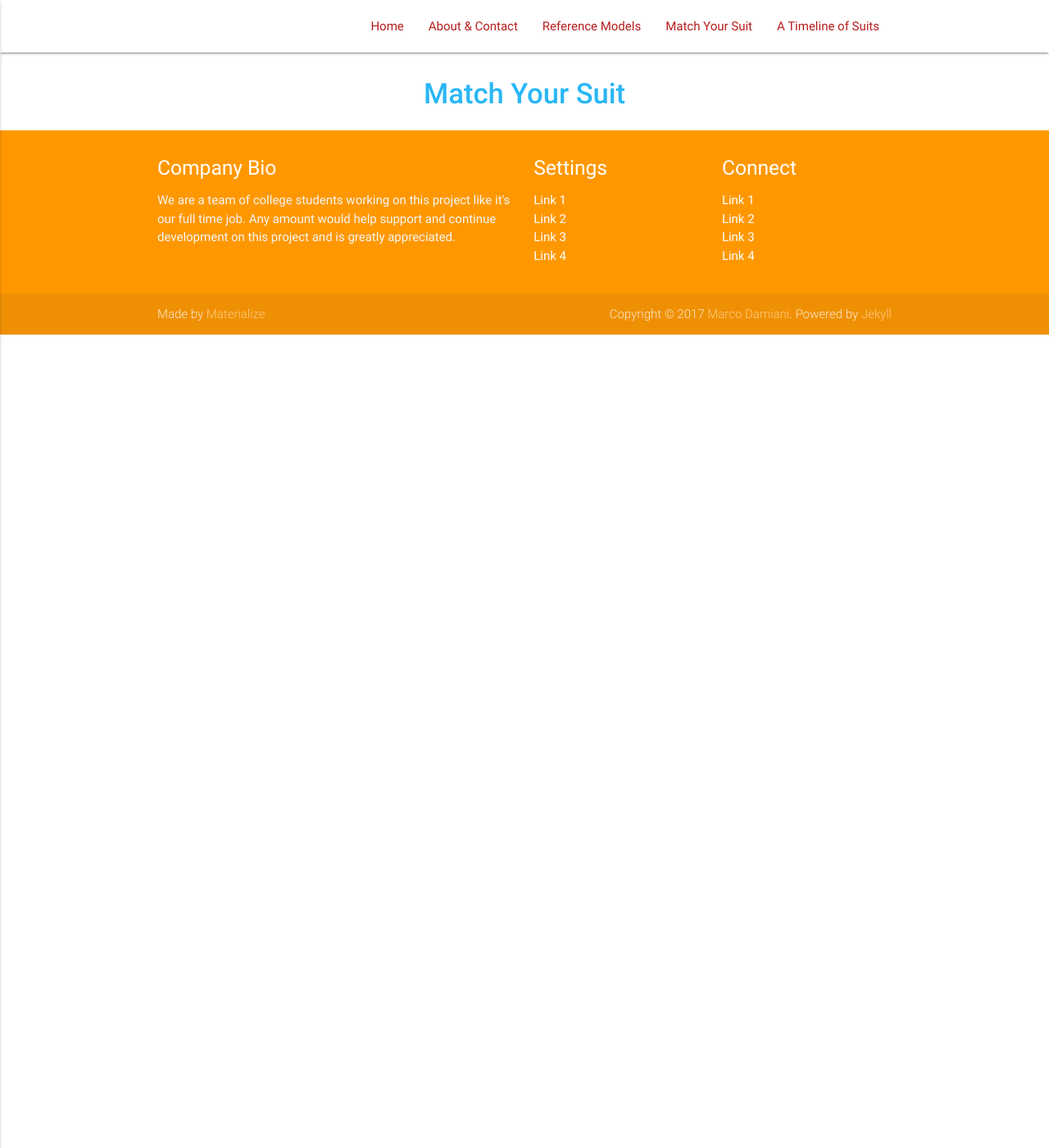
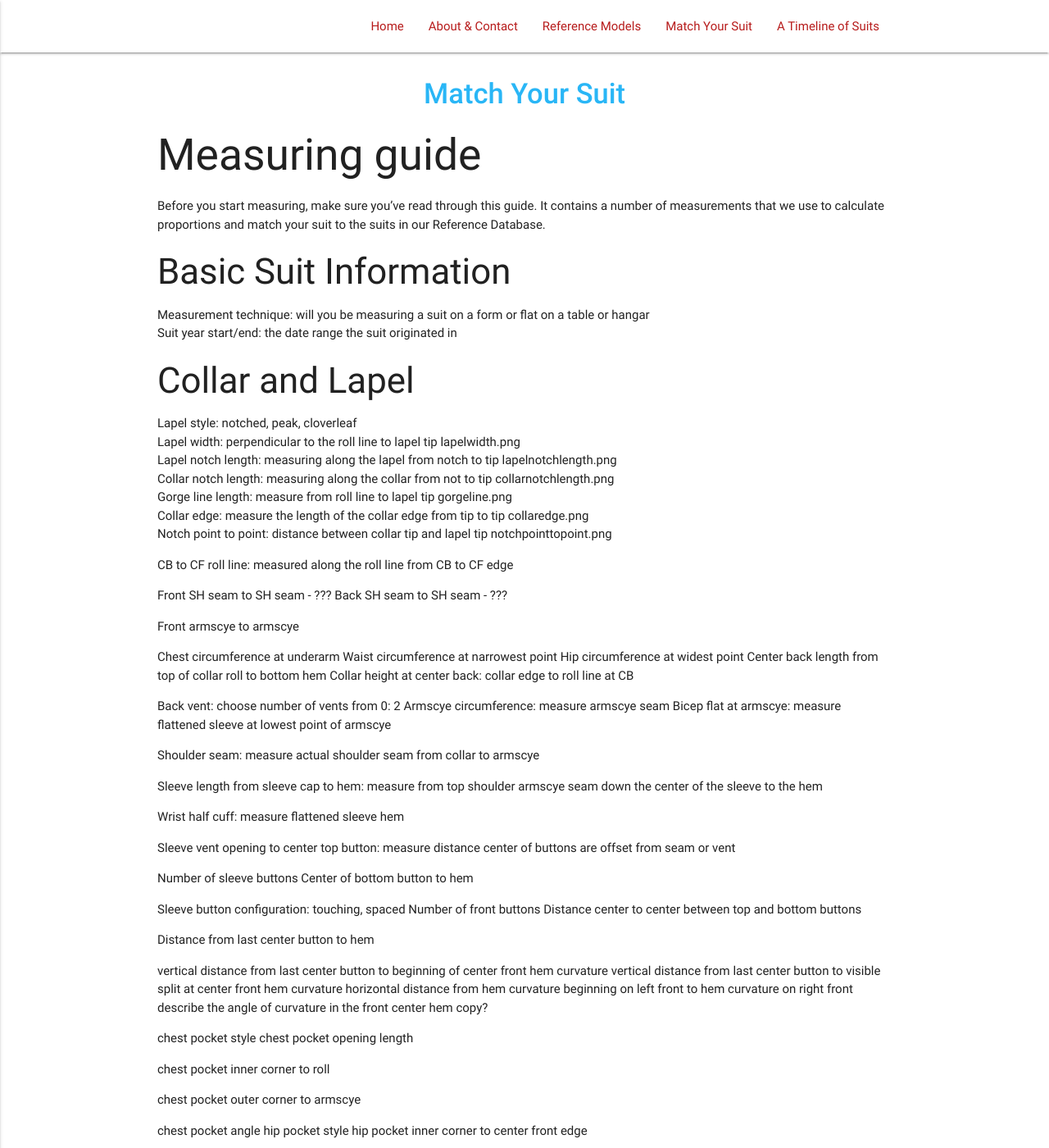
Before and after one commit to 20thCenturySuits/20thCenturySuits.github.io, a Jekyll site: the page built from pages/suitmatch.md, in a window 1280 px wide and 1400 px high. Shown: the whole window at 82% size. Built offline with Jekyll 4.4.1, drawn with Linux system fonts in a browser that asks for light colours; some of the changed text lies outside the part shown.

Commit message:
EndUser Documentation Part 1

```diff
--- a/pages/suitmatch.md
+++ b/pages/suitmatch.md
@@ -5,3 +5,79 @@ permalink: /suitmatch/
 ---
 
 <h1 class="page-title">{{ page.title | escape }}</h1>
+
+## Measuring guide
+
+Before you start measuring, make sure you've read through this guide. It contains a number of measurements that we use to calculate proportions and match your suit to the suits in our Reference Database.
+
+### Basic Suit Information
+
+- Measurement technique: will you be measuring a suit on a form or flat on a table or hangar
+- Suit year start/end: the date range the suit originated in
+
+### Collar and Lapel
+
+- Lapel style: notched, peak, cloverleaf
+- Lapel width: perpendicular to the roll line to lapel tip lapelwidth.png
+- Lapel notch length: measuring along the lapel from notch to tip lapelnotchlength.png
+- Collar notch length: measuring along the collar from not to tip collarnotchlength.png
+- Gorge line length: measure from roll line to lapel tip gorgeline.png
+- Collar edge: measure the length of the collar edge from tip to tip collaredge.png
+- Notch point to point: distance between collar tip and lapel tip notchpointtopoint.png
+
+CB to CF roll line: measured along the roll line from CB to CF edge
+
+Front SH seam to SH seam - ???
+Back SH seam to SH seam - ???
+
+Front armscye to armscye
+
+Chest circumference at underarm
+Waist circumference at narrowest point
+Hip circumference at widest point
+Center back length from top of collar roll to bottom hem
+Collar height at center back: collar edge to roll line at CB
+
+Back vent: choose number of vents from 0: 2
+Armscye circumference: measure armscye seam
+Bicep flat at armscye: measure flattened sleeve at lowest point of armscye
+
+Shoulder seam: measure actual shoulder seam from collar to armscye
+
+Sleeve length from sleeve cap to hem: measure from top shoulder armscye seam down the center of the sleeve to the hem
+
+Wrist half cuff: measure flattened sleeve hem
+
+Sleeve vent opening to center top button: measure distance center of buttons are offset from seam or vent
+
+Number of sleeve buttons
+Center of bottom button to hem
+
+Sleeve button configuration: touching, spaced
+Number of front buttons
+Distance center to center between top and bottom buttons
+
+Distance from last center button to hem
+
+vertical distance from last center button to beginning of center front hem curvature
+vertical distance from last center button to visible split at center front hem curvature
+horizontal distance from hem curvature beginning on left front to hem curvature on right front
+describe the angle of curvature in the front center hem copy?
+
+chest pocket style
+chest pocket opening length
+
+chest pocket inner corner to roll
+
+chest pocket outer corner to armscye
+
+chest pocket angle
+hip pocket style
+hip pocket inner corner to center front edge
+
+hip pocket opening length
+
+hip pocket inner corner distance from hem
+
+hip pocket outer corner distance from hem
+hip pocket depth?
```
Also changed, not shown: assets/images/measurements/collaredge.png (added), assets/images/measurements/collarnotchlength.png (added), assets/images/measurements/gorgeline.png (added), assets/images/measurements/lapelnotchlength.png (added), assets/images/measurements/lapelwidth.png (added), assets/images/measurements/notchpointtopoint.png (added).
